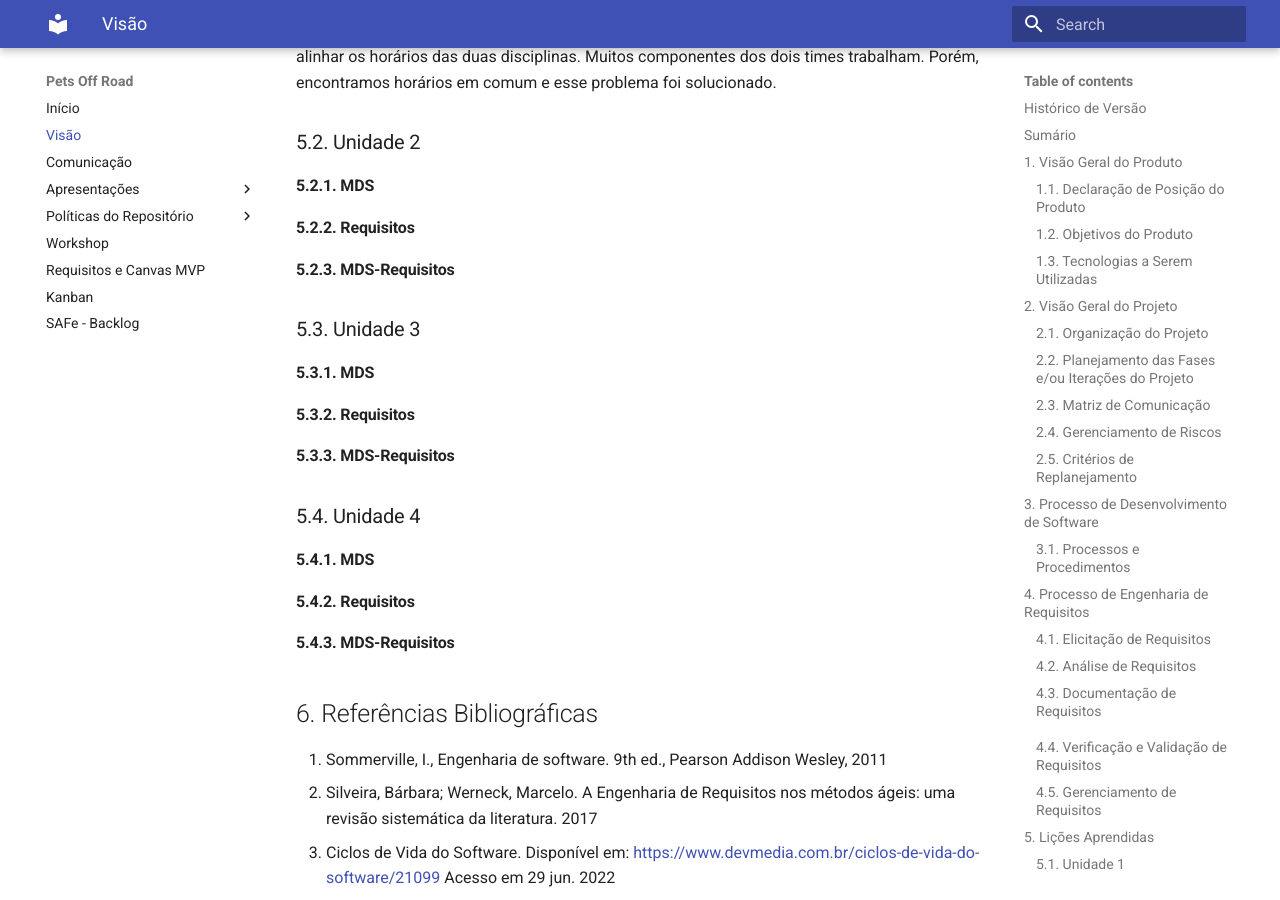
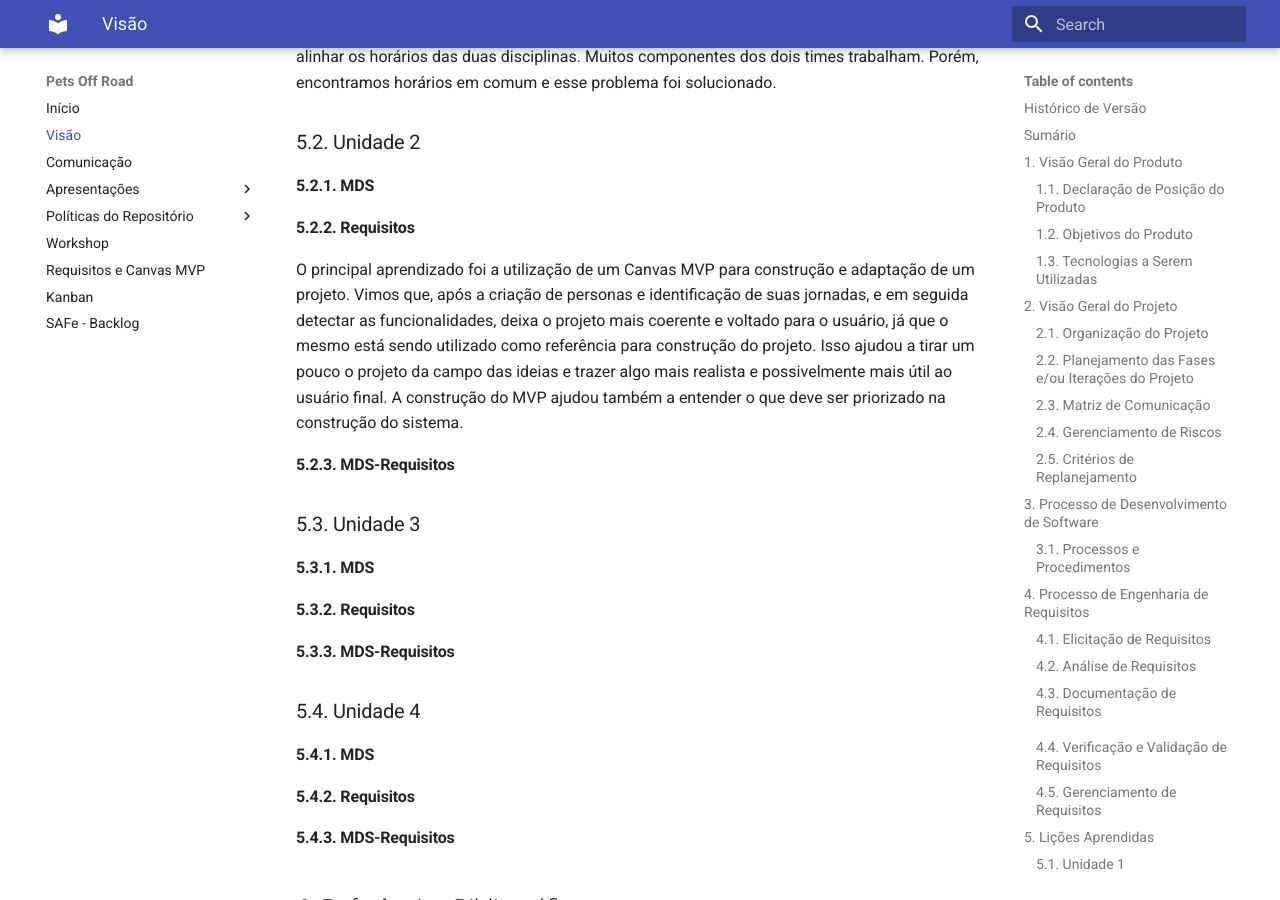
Before and after one commit to mdsreq-fga-unb/2022.1-pets-off-road, an MkDocs documentation site: the page built from docs/doc_visao.md, in a window 1280 px wide and 900 px high, scrolled down 11049 px. Built offline with MkDocs 1.6.1 and Material for MkDocs 9.7.7, drawn with Linux system fonts in a browser that asks for light colours.

Commit message:
atualização

```diff
--- a/docs/doc_visao.md
+++ b/docs/doc_visao.md
@@ -235,6 +235,8 @@ O principal problema foi com a comunicação, problema este acertado posteriorme
 ### 5.2. Unidade 2
 #### 5.2.1. MDS
 #### 5.2.2. Requisitos
+O principal aprendizado foi a utilização de um Canvas MVP para construção e adaptação de um projeto. Vimos que, após a criação de personas e identificação de suas jornadas, e em seguida detectar as funcionalidades, deixa o projeto mais coerente e voltado para o usuário, já que o mesmo está sendo utilizado como referência para construção do projeto. Isso ajudou a tirar um pouco o projeto da campo das ideias e trazer algo mais realista e possivelmente mais útil ao usuário final.
+A construção do MVP ajudou também a entender o que deve ser priorizado na construção do sistema.
 #### 5.2.3. MDS-Requisitos
 
 ### 5.3. Unidade 3
```
